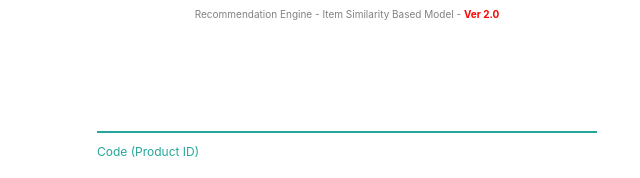
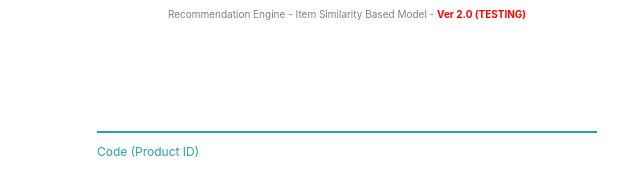
Before and after one commit to duyiterate/Practcdi.github.io, a plain HTML site: page index-v2.html in a window 1280 px wide. Shown: the part 326-504 px from the top of the page, 293-933 px from the left. Drawn offline with nearby package versions, Linux system fonts and the light colour scheme.

Commit message:
Update index-v2.html

```diff
--- a/index-v2.html
+++ b/index-v2.html
@@ -37,7 +37,7 @@
     <br>
     <img src="https://platform9.com/wp-content/uploads/2019/01/partner-logo_iterate-300x214.png" class="center"
         alt="iterate">
-    <p style="text-align: center ; color: grey ; font-size: 10px"> Recommendation Engine - Item Similarity Based Model - <b style="color:red">Ver 2.0</b>
+    <p style="text-align: center ; color: grey ; font-size: 10px"> Recommendation Engine - Item Similarity Based Model - <b style="color:red">Ver 2.0 (TESTING)</b>
     </p>
 </div>
 
```
